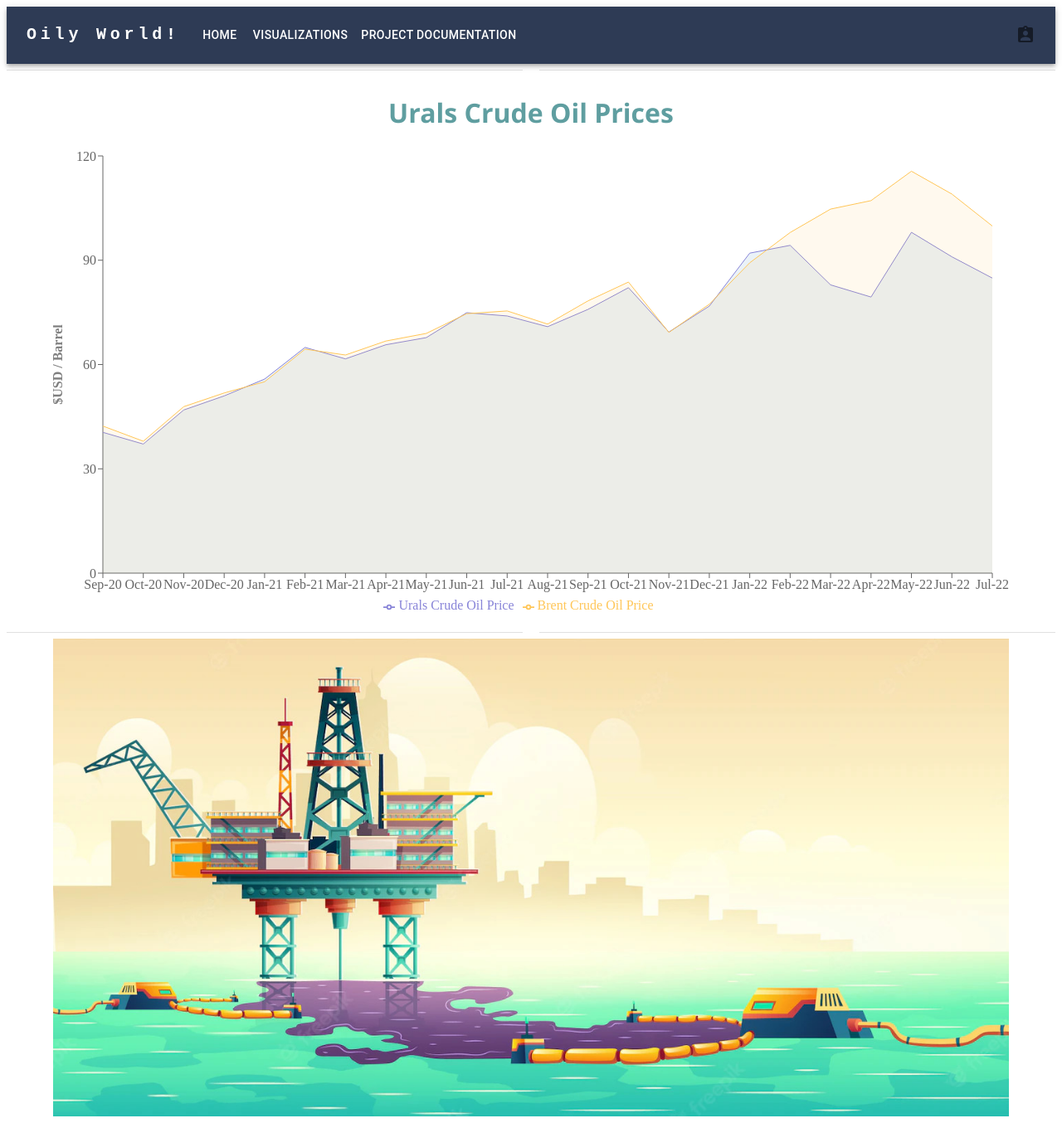
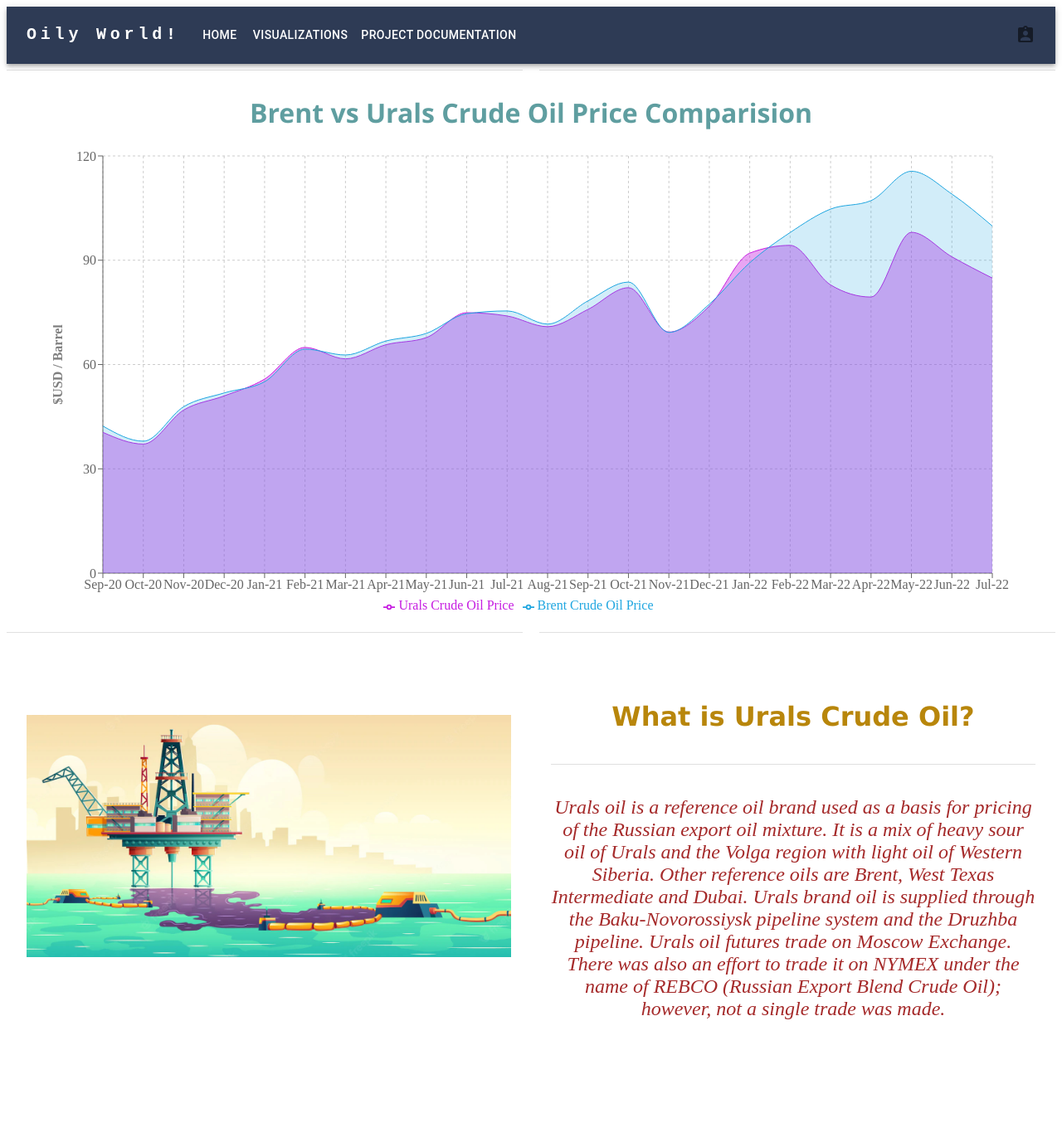
Before and after one commit to amitdas022/OilyWorld, a React (Create React App) app in the folder react_app/: page / in a window 1280 px wide. Shown: the whole page at 83% size. After the commit the page ends 1254 px from the top, so only its background shows below. Built offline with nearby package versions, Linux system fonts and the light colour scheme.

Commit message:
Added stacked area graph

```diff
--- a/react_app/src/components/App.js
+++ b/react_app/src/components/App.js
@@ -3,16 +3,10 @@ import NavBar from './NavBar';
 import Layout from './Layout';
 import UralsCrude from './UralsCrude';
 
-
-const inlineCSS = {
-  backgroundColor: '#C3C7CE',
-
-};
-
 function App() {
     return (
       <>
-        <div className="AppBar" style={inlineCSS}>
+        <div className="AppBar">
           <NavBar />
         </div>
         <div className='UralsCrudeOil'>
--- /dev/null
+++ b/react_app/src/components/Layout.css
@@ -0,0 +1,20 @@
+.rowContent{
+    display:flex;
+    flex-direction:row;
+}
+.contentFolderOne{
+    align-content: center;
+    text-align: center;
+    padding-top: 10%;
+}
+.defHeading{
+    color: darkgoldenrod;
+    font-weight: 1000;
+    font-size: xx-large;
+    font-family: Verdana, Geneva, Tahoma, sans-serif;
+}
+.contentOne{
+    color: brown;
+    font-size: x-large;
+    font-style: italic;
+}
--- a/react_app/src/components/Layout.js
+++ b/react_app/src/components/Layout.js
@@ -1,4 +1,5 @@
 import * as React from 'react';
+import './Layout.css'
 import banner_1 from '../images/banner_1.jpg'
 import { Container, textAlign } from '@mui/system';
 import { Divider } from '@mui/material';
@@ -21,9 +22,22 @@ function Layout() {
         <Divider>
             <p> </p>
         </Divider>
-        <Container style={containerOne}>
-            <img style={imgOne} src={banner_1} alt="BigCo Inc. logo"/>
-        </Container>
+        <div className='rowContent'>
+            <Container style={containerOne}>
+                <img style={imgOne} src={banner_1} alt="BigCo Inc. logo"/>
+            </Container>
+            <Container>
+                <p className='contentFolderOne'>
+                    <span className='defHeading'>
+                        What is Urals Crude Oil?<br/><br/>
+                        <Divider /><br/>
+                    </span>
+                    <span className='contentOne'>
+                        Urals oil is a reference oil brand used as a basis for pricing of the Russian export oil mixture. It is a mix of heavy sour oil of Urals and the Volga region with light oil of Western Siberia. Other reference oils are Brent, West Texas Intermediate and Dubai. Urals brand oil is supplied through the Baku-Novorossiysk pipeline system and the Druzhba pipeline. Urals oil futures trade on Moscow Exchange. There was also an effort to trade it on NYMEX under the name of REBCO (Russian Export Blend Crude Oil); however, not a single trade was made.
+                    </span>
+                </p>
+            </Container>
+        </div>
     </div>
   )
 }
--- a/react_app/src/components/UralsCrude.css
+++ b/react_app/src/components/UralsCrude.css
@@ -4,6 +4,6 @@
     color: cadetblue;
 }
 
-.firstChart{
-    text-align: center;
+.AreaChartOne{
+    align-items: center;
 }
--- a/react_app/src/components/UralsCrude.js
+++ b/react_app/src/components/UralsCrude.js
@@ -8,7 +8,8 @@ import {
     XAxis,
     YAxis,
     Area,
-    Label
+    Label,
+    CartesianGrid
 } from 'recharts';
 import { Container } from '@mui/system';
 
@@ -280,10 +281,10 @@ function UralsCrude() {
                 </p>
             </Divider>
             <h1 className="text-heading">
-                Urals Crude Oil Prices
+                Brent vs Urals Crude Oil Price Comparision
             </h1>
             <Container className='firstChart'>
-                <ResponsiveContainer width="100%" aspect={2}>
+                <ResponsiveContainer width="100%" aspect={2} className='AreaChartOne'>
                     <AreaChart
                         data={revData}
                         margin={{
@@ -292,6 +293,7 @@ function UralsCrude() {
                             left: 0,
                             bottom: 15
                         }}>
+                        <CartesianGrid strokeDasharray="3 3" />
                         <XAxis dataKey="Date"
                             rotate={0}
                             interval={0}/>
@@ -300,16 +302,17 @@ function UralsCrude() {
                         </YAxis>
                         <Legend />
                         <Tooltip />
-                        <Area name='Urals Crude Oil Price' stackId='1' dataKey="Price"
-                            stroke="#8884d8" activeDot={{ r: 5 }}
-                            fillOpacity='0.1'
+                        <Area type="monotone" name='Urals Crude Oil Price' stackId='1' dataKey="Price"
+                            stroke="#c61ee1"
+                            fillOpacity='0.4'
                             isAnimationActive='true'
+                            fill='#c61ee1'
                             />
-                        <Area name='Brent Crude Oil Price'stackId='2' dataKey="B_Price"
-                            stroke="#ffc658" activeDot={{ r: 5 }}
-                            fillOpacity='0.1'
+                        <Area type="monotone" name='Brent Crude Oil Price'stackId='2' dataKey="B_Price"
+                            stroke="#1FA6E0"
+                            fillOpacity='0.2'
                             isAnimationActive='true'
-                            fill='#ffc658'
+                            fill='#1FA6E0'
                             />
                     </AreaChart>
                 </ResponsiveContainer>
```
Also changed, not shown: react_app/src/components/App.css (added).
